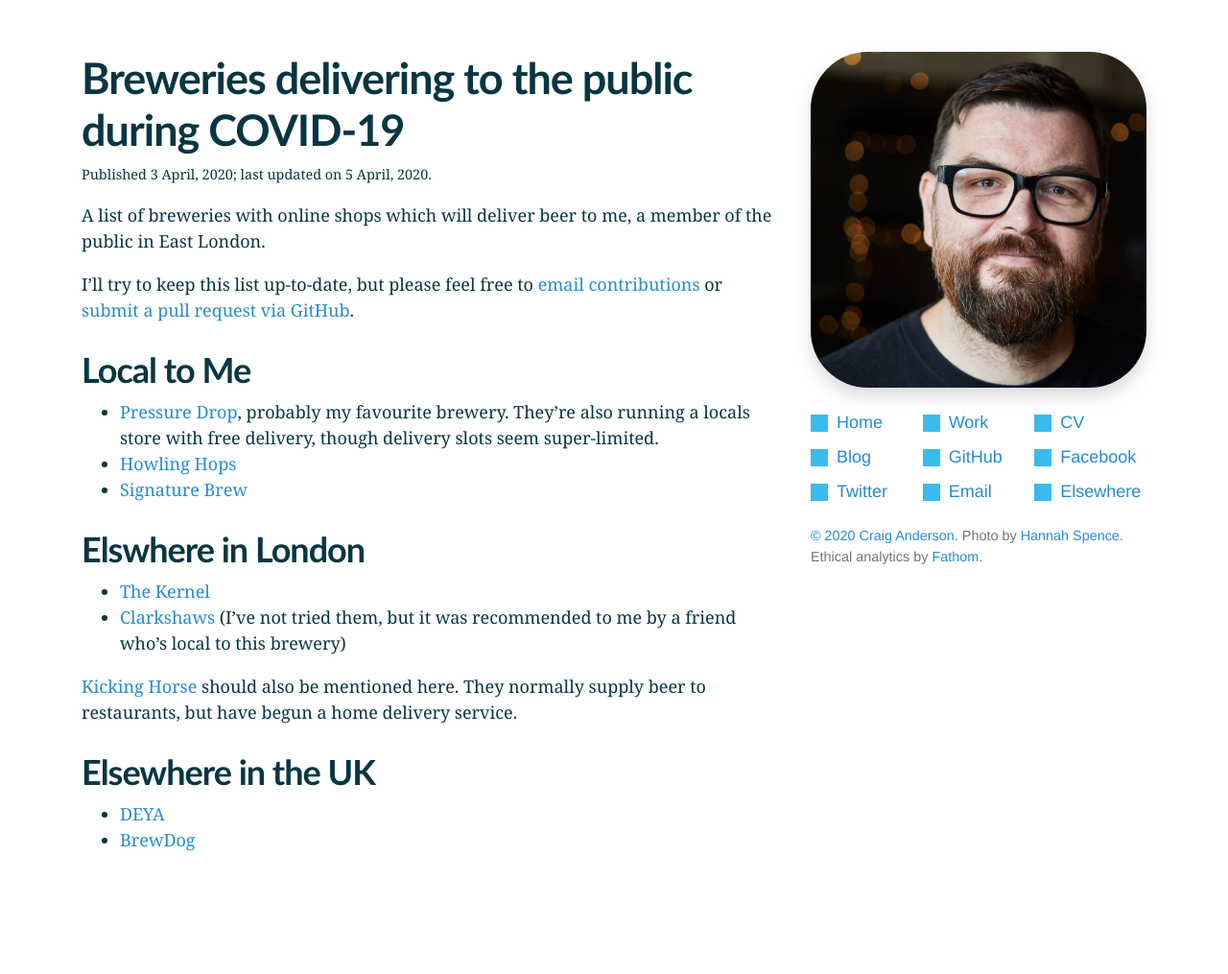
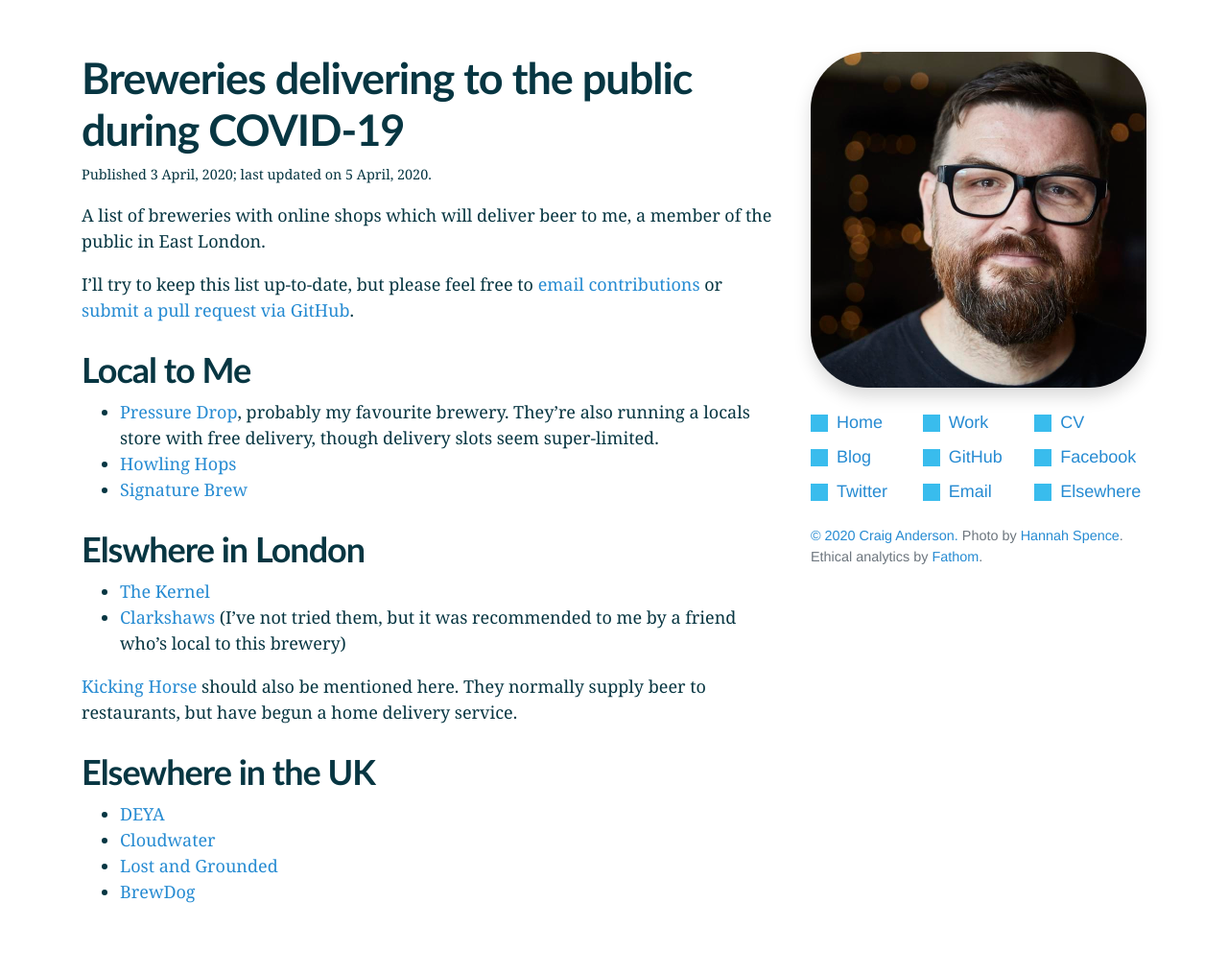
Before and after one commit to craiga/craiga.id.au, a Jekyll site: the page built from _lists/covid-19-breweries.markdown, in a window 1280 px wide. Shown: the whole page at 96% size. Built offline with Jekyll 4.4.1, drawn with Linux system fonts in a browser that asks for light colours; before the commit the page ends 961 px from its top, so only the background shows below that; grey boxes are pictures that could not be loaded.

Commit message:
Update covid-19-breweries.markdown

```diff
--- a/_lists/covid-19-breweries.markdown
+++ b/_lists/covid-19-breweries.markdown
@@ -26,4 +26,6 @@
 ## Elsewhere in the UK
 
 * [DEYA](https://shop.deyabrewing.com)
+* [Cloudwater](https://shop.cloudwaterbrew.co)
+* [Lost and Grounded](https://www.lostandgroundedstore.co.uk)
 * [BrewDog](https://www.brewdog.com/uk/shop)
```
